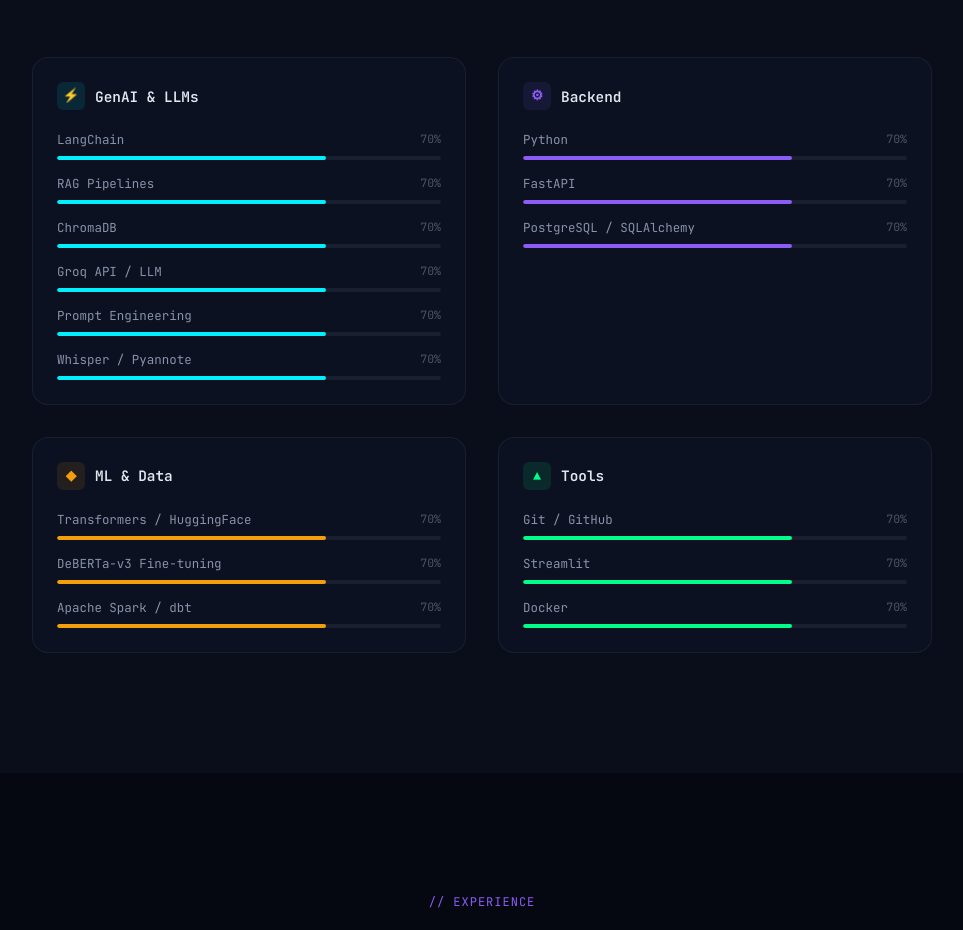
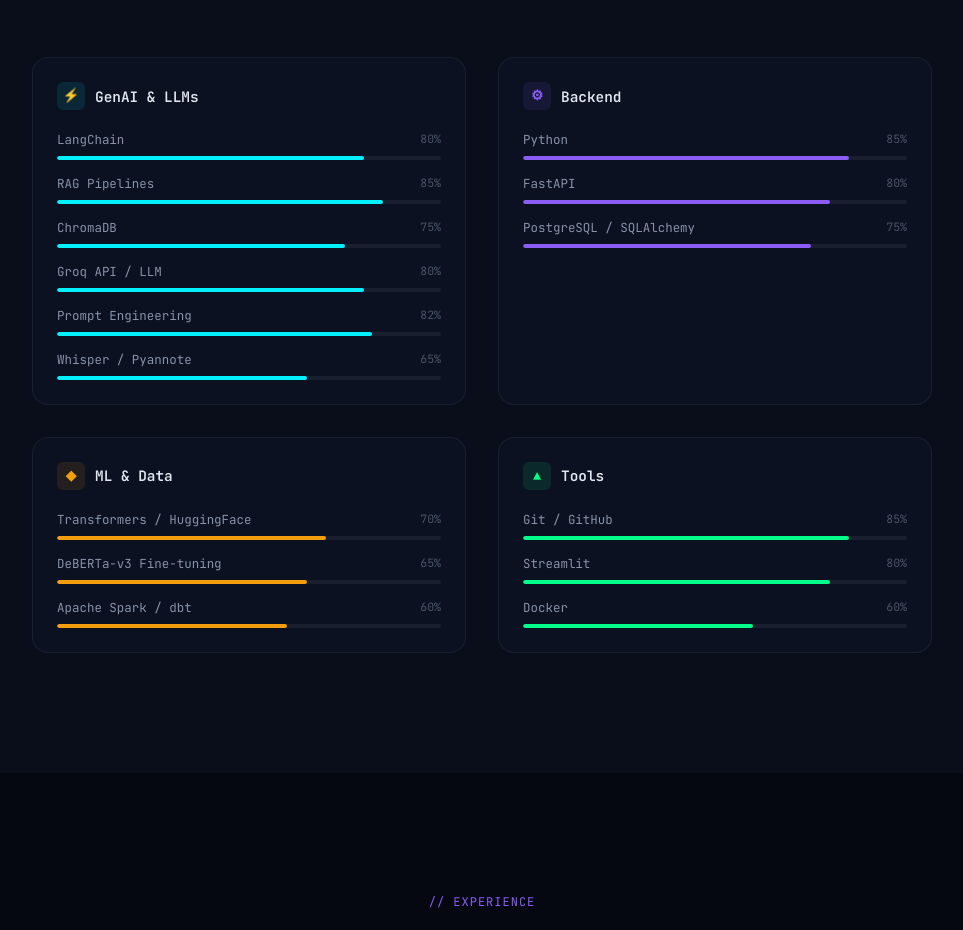
Before and after one commit to sandhiyabk/portfolio_2, a plain HTML site: page index.html in a window 1280 px wide. Shown: the part 4506-5436 px from the top of the page, without its empty margins (158-1121 px from the left). Drawn offline with Linux system fonts and the light colour scheme.

Commit message:
Restore individual skill percentages

```diff
--- a/index.html
+++ b/index.html
@@ -413,30 +413,30 @@
             <div class="skills-grid">
                 <div class="skill-category reveal">
                     <div class="skill-cat-title"><span class="cat-icon genai">&#9889;</span> GenAI & LLMs</div>
-                    <div class="skill-bar"><div class="skill-bar-header"><span class="skill-bar-name">LangChain</span><span class="skill-bar-pct">70%</span></div><div class="skill-bar-track"><div class="skill-bar-fill purple" style="width:70%"></div></div></div>
-                    <div class="skill-bar"><div class="skill-bar-header"><span class="skill-bar-name">RAG Pipelines</span><span class="skill-bar-pct">70%</span></div><div class="skill-bar-track"><div class="skill-bar-fill purple" style="width:70%"></div></div></div>
-                    <div class="skill-bar"><div class="skill-bar-header"><span class="skill-bar-name">ChromaDB</span><span class="skill-bar-pct">70%</span></div><div class="skill-bar-track"><div class="skill-bar-fill purple" style="width:70%"></div></div></div>
-                    <div class="skill-bar"><div class="skill-bar-header"><span class="skill-bar-name">Groq API / LLM</span><span class="skill-bar-pct">70%</span></div><div class="skill-bar-track"><div class="skill-bar-fill purple" style="width:70%"></div></div></div>
-                    <div class="skill-bar"><div class="skill-bar-header"><span class="skill-bar-name">Prompt Engineering</span><span class="skill-bar-pct">70%</span></div><div class="skill-bar-track"><div class="skill-bar-fill purple" style="width:70%"></div></div></div>
-                    <div class="skill-bar"><div class="skill-bar-header"><span class="skill-bar-name">Whisper / Pyannote</span><span class="skill-bar-pct">70%</span></div><div class="skill-bar-track"><div class="skill-bar-fill purple" style="width:70%"></div></div></div>
+                    <div class="skill-bar"><div class="skill-bar-header"><span class="skill-bar-name">LangChain</span><span class="skill-bar-pct">80%</span></div><div class="skill-bar-track"><div class="skill-bar-fill purple" style="width:80%"></div></div></div>
+                    <div class="skill-bar"><div class="skill-bar-header"><span class="skill-bar-name">RAG Pipelines</span><span class="skill-bar-pct">85%</span></div><div class="skill-bar-track"><div class="skill-bar-fill purple" style="width:85%"></div></div></div>
+                    <div class="skill-bar"><div class="skill-bar-header"><span class="skill-bar-name">ChromaDB</span><span class="skill-bar-pct">75%</span></div><div class="skill-bar-track"><div class="skill-bar-fill purple" style="width:75%"></div></div></div>
+                    <div class="skill-bar"><div class="skill-bar-header"><span class="skill-bar-name">Groq API / LLM</span><span class="skill-bar-pct">80%</span></div><div class="skill-bar-track"><div class="skill-bar-fill purple" style="width:80%"></div></div></div>
+                    <div class="skill-bar"><div class="skill-bar-header"><span class="skill-bar-name">Prompt Engineering</span><span class="skill-bar-pct">82%</span></div><div class="skill-bar-track"><div class="skill-bar-fill purple" style="width:82%"></div></div></div>
+                    <div class="skill-bar"><div class="skill-bar-header"><span class="skill-bar-name">Whisper / Pyannote</span><span class="skill-bar-pct">65%</span></div><div class="skill-bar-track"><div class="skill-bar-fill purple" style="width:65%"></div></div></div>
                 </div>
                 <div class="skill-category reveal">
                     <div class="skill-cat-title"><span class="cat-icon backend">&#9881;</span> Backend</div>
-                    <div class="skill-bar"><div class="skill-bar-header"><span class="skill-bar-name">Python</span><span class="skill-bar-pct">70%</span></div><div class="skill-bar-track"><div class="skill-bar-fill teal" style="width:70%"></div></div></div>
-                    <div class="skill-bar"><div class="skill-bar-header"><span class="skill-bar-name">FastAPI</span><span class="skill-bar-pct">70%</span></div><div class="skill-bar-track"><div class="skill-bar-fill teal" style="width:70%"></div></div></div>
-                    <div class="skill-bar"><div class="skill-bar-header"><span class="skill-bar-name">PostgreSQL / SQLAlchemy</span><span class="skill-bar-pct">70%</span></div><div class="skill-bar-track"><div class="skill-bar-fill teal" style="width:70%"></div></div></div>
+                    <div class="skill-bar"><div class="skill-bar-header"><span class="skill-bar-name">Python</span><span class="skill-bar-pct">85%</span></div><div class="skill-bar-track"><div class="skill-bar-fill teal" style="width:85%"></div></div></div>
+                    <div class="skill-bar"><div class="skill-bar-header"><span class="skill-bar-name">FastAPI</span><span class="skill-bar-pct">80%</span></div><div class="skill-bar-track"><div class="skill-bar-fill teal" style="width:80%"></div></div></div>
+                    <div class="skill-bar"><div class="skill-bar-header"><span class="skill-bar-name">PostgreSQL / SQLAlchemy</span><span class="skill-bar-pct">75%</span></div><div class="skill-bar-track"><div class="skill-bar-fill teal" style="width:75%"></div></div></div>
                 </div>
                 <div class="skill-category reveal">
                     <div class="skill-cat-title"><span class="cat-icon ml">&#9670;</span> ML & Data</div>
                     <div class="skill-bar"><div class="skill-bar-header"><span class="skill-bar-name">Transformers / HuggingFace</span><span class="skill-bar-pct">70%</span></div><div class="skill-bar-track"><div class="skill-bar-fill amber" style="width:70%"></div></div></div>
-                    <div class="skill-bar"><div class="skill-bar-header"><span class="skill-bar-name">DeBERTa-v3 Fine-tuning</span><span class="skill-bar-pct">70%</span></div><div class="skill-bar-track"><div class="skill-bar-fill amber" style="width:70%"></div></div></div>
-                    <div class="skill-bar"><div class="skill-bar-header"><span class="skill-bar-name">Apache Spark / dbt</span><span class="skill-bar-pct">70%</span></div><div class="skill-bar-track"><div class="skill-bar-fill amber" style="width:70%"></div></div></div>
+                    <div class="skill-bar"><div class="skill-bar-header"><span class="skill-bar-name">DeBERTa-v3 Fine-tuning</span><span class="skill-bar-pct">65%</span></div><div class="skill-bar-track"><div class="skill-bar-fill amber" style="width:65%"></div></div></div>
+                    <div class="skill-bar"><div class="skill-bar-header"><span class="skill-bar-name">Apache Spark / dbt</span><span class="skill-bar-pct">60%</span></div><div class="skill-bar-track"><div class="skill-bar-fill amber" style="width:60%"></div></div></div>
                 </div>
                 <div class="skill-category reveal">
                     <div class="skill-cat-title"><span class="cat-icon tools">&#9650;</span> Tools</div>
-                    <div class="skill-bar"><div class="skill-bar-header"><span class="skill-bar-name">Git / GitHub</span><span class="skill-bar-pct">70%</span></div><div class="skill-bar-track"><div class="skill-bar-fill red" style="width:70%"></div></div></div>
-                    <div class="skill-bar"><div class="skill-bar-header"><span class="skill-bar-name">Streamlit</span><span class="skill-bar-pct">70%</span></div><div class="skill-bar-track"><div class="skill-bar-fill red" style="width:70%"></div></div></div>
-                    <div class="skill-bar"><div class="skill-bar-header"><span class="skill-bar-name">Docker</span><span class="skill-bar-pct">70%</span></div><div class="skill-bar-track"><div class="skill-bar-fill red" style="width:70%"></div></div></div>
+                    <div class="skill-bar"><div class="skill-bar-header"><span class="skill-bar-name">Git / GitHub</span><span class="skill-bar-pct">85%</span></div><div class="skill-bar-track"><div class="skill-bar-fill red" style="width:85%"></div></div></div>
+                    <div class="skill-bar"><div class="skill-bar-header"><span class="skill-bar-name">Streamlit</span><span class="skill-bar-pct">80%</span></div><div class="skill-bar-track"><div class="skill-bar-fill red" style="width:80%"></div></div></div>
+                    <div class="skill-bar"><div class="skill-bar-header"><span class="skill-bar-name">Docker</span><span class="skill-bar-pct">60%</span></div><div class="skill-bar-track"><div class="skill-bar-fill red" style="width:60%"></div></div></div>
                 </div>
             </div>
         </div>
```
